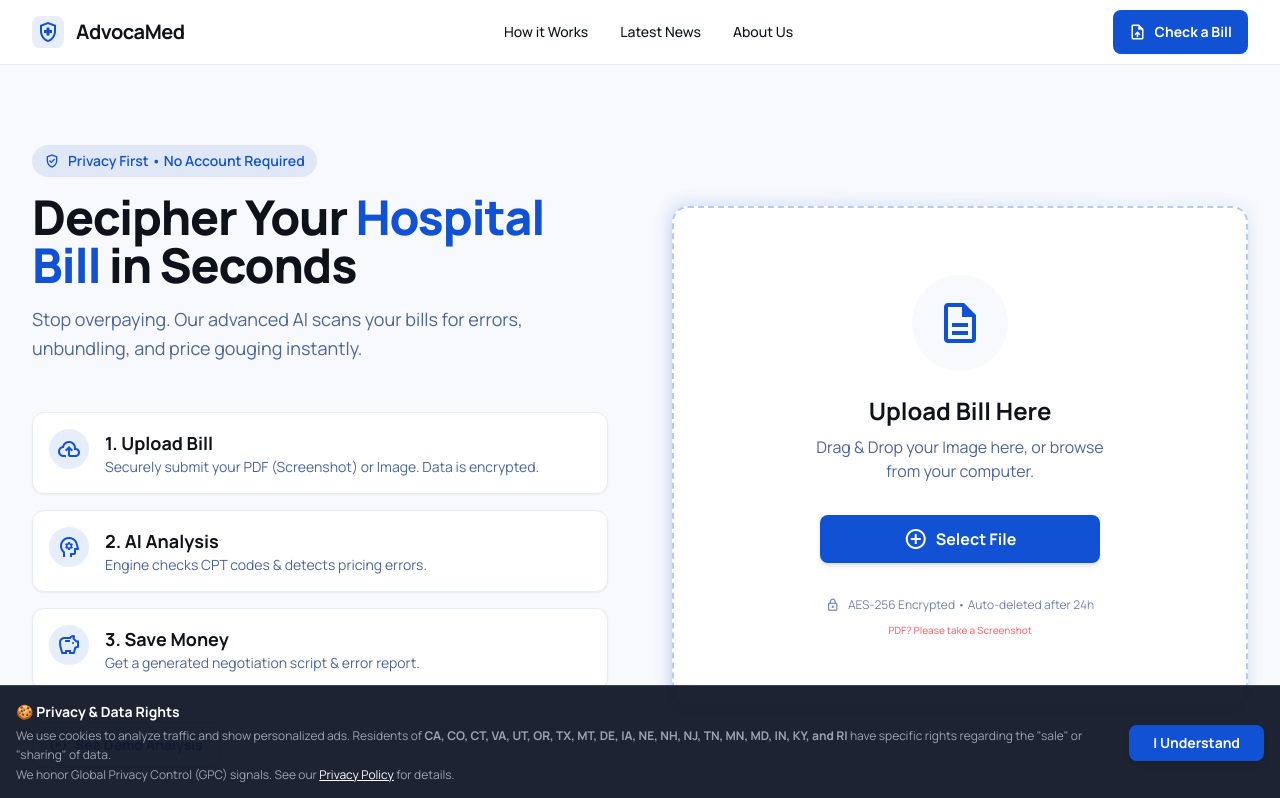
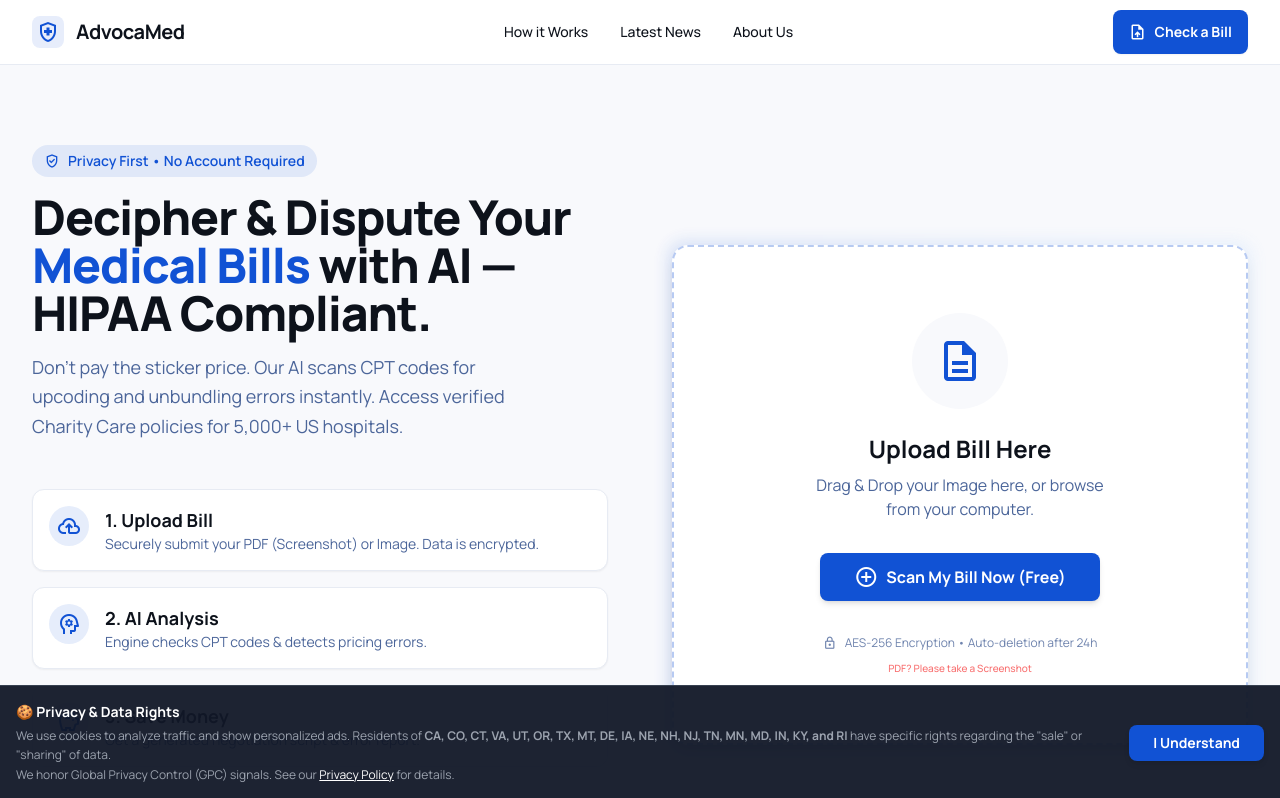
Before and after one commit to gkswjdgb/advocamed-ai, a React (Vite) app in the folder advocamed.ai/: page / in a window 1280 px wide. Shown: the top 798 px of the page. Built offline with nearby package versions, Linux system fonts and the light colour scheme.

Commit message:
Update Hero.tsx

```diff
--- a/advocamed.ai/components/Hero.tsx
+++ b/advocamed.ai/components/Hero.tsx
@@ -144,10 +144,10 @@ export const Hero: React.FC<HeroProps> = ({ onAnalysisComplete, onLoading, onDem
                 Privacy First • No Account Required
               </div>
               <h1 className="text-4xl lg:text-5xl font-extrabold leading-tight tracking-tight text-text-main-light dark:text-text-main-dark">
-                Decipher Your <span className="text-primary">Hospital Bill</span> in Seconds
+                Decipher & Dispute Your <span className="text-primary">Medical Bills</span> with AI — HIPAA Compliant.
               </h1>
               <p className="text-lg text-text-secondary-light dark:text-text-secondary-dark max-w-lg leading-relaxed">
-                Stop overpaying. Our advanced AI scans your bills for errors, unbundling, and price gouging instantly.
+                Don't pay the sticker price. Our AI scans CPT codes for upcoding and unbundling errors instantly. Access verified Charity Care policies for 5,000+ US hospitals.
               </p>
             </div>
 
@@ -219,7 +219,7 @@ export const Hero: React.FC<HeroProps> = ({ onAnalysisComplete, onLoading, onDem
 
               <label className="w-full max-w-[280px] bg-primary hover:bg-primary-hover text-white h-12 rounded-lg font-bold shadow-md transition-all transform hover:scale-[1.02] active:scale-[0.98] flex items-center justify-center gap-2 cursor-pointer">
                 <span className="material-symbols-outlined">add_circle</span>
-                Select File
+                Scan My Bill Now (Free)
                 <input
                     type="file"
                     className="hidden"
@@ -230,7 +230,7 @@ export const Hero: React.FC<HeroProps> = ({ onAnalysisComplete, onLoading, onDem
 
               <div className="mt-8 flex items-center justify-center gap-2 text-xs text-text-secondary-light dark:text-text-secondary-dark opacity-80">
                 <span className="material-symbols-outlined text-sm">lock</span>
-                <span>AES-256 Encrypted • Auto-deleted after 24h</span>
+                <span>AES-256 Encryption • Auto-deletion after 24h</span>
               </div>
 
                <div className="mt-2 text-[10px] text-red-400 font-medium">
```
